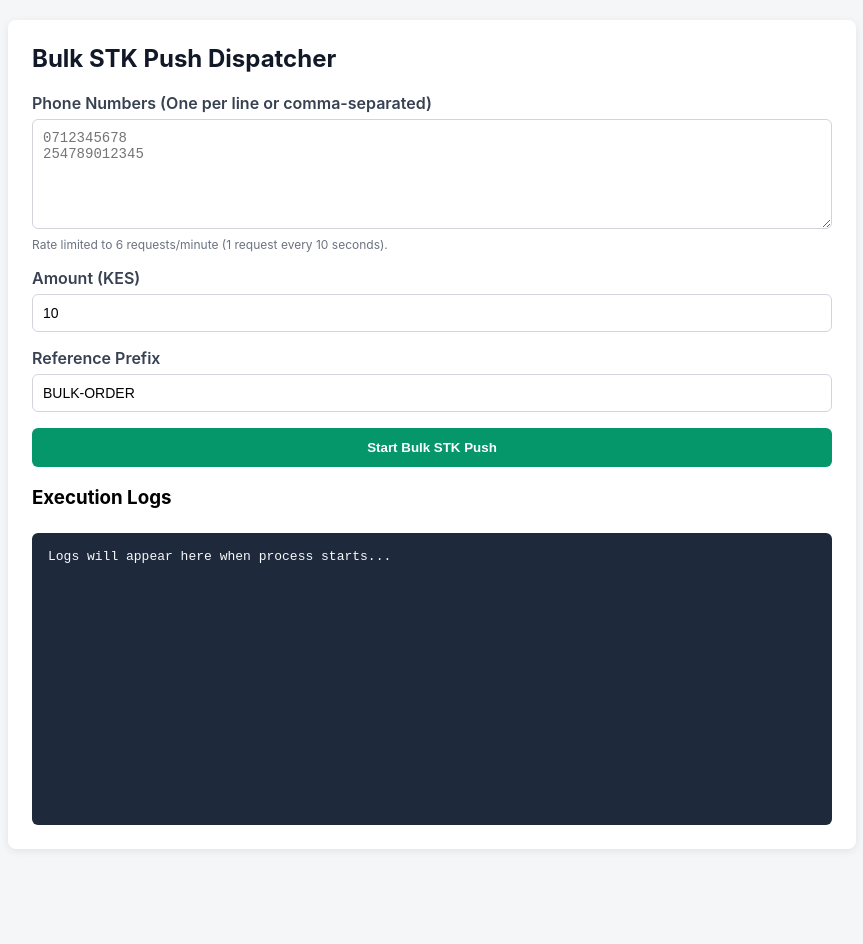
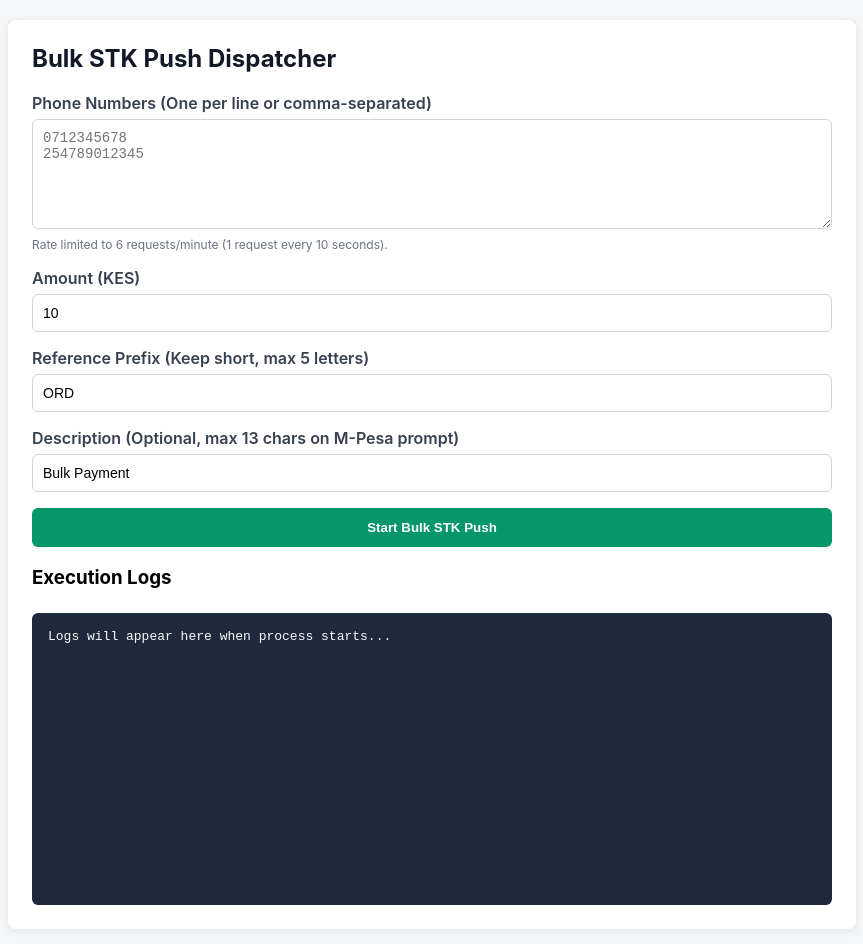
Before and after one commit to pininvest44/PESATIDE, a website: page public/index.html in a window 1280 px wide. Shown: the whole page, without its empty margins (208-1071 px from the left). Before the commit the page ends 869 px from the top, so only its background shows below. Drawn offline with Linux system fonts and the light colour scheme.

Commit message:
Update index.html

```diff
--- a/public/index.html
+++ b/public/index.html
@@ -35,8 +35,12 @@
         <input type="number" id="amount" value="10" min="1" required />
       </div>
       <div class="form-group">
-        <label>Reference Prefix</label>
-        <input type="text" id="referencePrefix" value="BULK-ORDER" required />
+        <label>Reference Prefix (Keep short, max 5 letters)</label>
+        <input type="text" id="referencePrefix" value="ORD" maxlength="5" required />
+      </div>
+      <div class="form-group">
+        <label>Description (Optional, max 13 chars on M-Pesa prompt)</label>
+        <input type="text" id="description" value="Bulk Payment" maxlength="13" />
       </div>
       <button type="submit" id="submitBtn">Start Bulk STK Push</button>
     </form>
```
